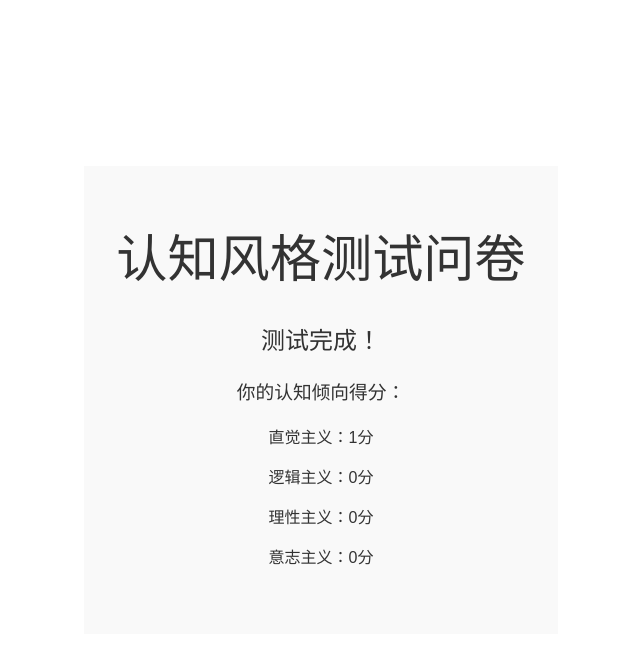
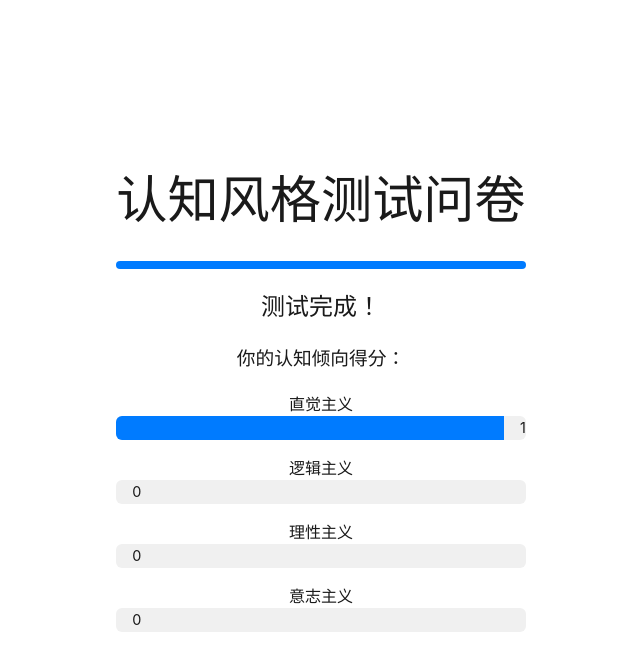
Before and after one commit to droggeljugLM/cognitive-style-quiz, a Vue app: page / in a window 1280 px wide. Both pictures are taken after a click on the button "尝试从整体感觉出发继续写下去". Shown: the top 670 px of the page, without its empty margins (319-959 px from the left). Built offline with nearby package versions, Linux system fonts and the light colour scheme.

Commit message:
认知风格问卷

```diff
--- a/src/components/CognitiveQuiz.vue
+++ b/src/components/CognitiveQuiz.vue
@@ -1,25 +1,47 @@
 <template>
     <div class="container">
       <h1>认知风格测试问卷</h1>
+
+      <!-- 进度条 -->
+      <div class="progress-bar">
+        <div class="progress" :style="{ width: progressPercent + '%' }"></div>
+      </div>
+
       <div v-if="current < questions.length" class="question-block">
         <h3>第 {{ current + 1 }} 题</h3>
         <p>{{ questions[current].text }}</p>
         <div class="options">
           <button
-            v-for="(option, index) in questions[current].options"
+            v-for="(option, index) in shuffledOptions"
             :key="index"
-            @click="answer(index)"
+            @click="answer(option.originalIndex)"
           >
-            {{ option }}
+            {{ option.text }}
           </button>
         </div>
       </div>
+
       <div v-else class="result-block">
         <h2>测试完成！</h2>
         <h3>你的认知倾向得分：</h3>
-        <p v-for="(style, index) in styles" :key="index">
-          {{ style }}：{{ score[index] }}分
-        </p>
+
+        <!-- 分数图表 -->
+        <div class="bar-chart">
+          <div
+            v-for="(style, index) in styles"
+            :key="index"
+            class="bar-item"
+          >
+            <span>{{ style }}</span>
+            <div class="bar">
+              <div
+                class="bar-fill"
+                :style="{ width: (score[index] / totalQuestions * 100) + '%' }"
+              ></div>
+              <span class="score">{{ score[index] }}</span>
+            </div>
+          </div>
+        </div>
       </div>
     </div>
   </template>
@@ -42,13 +64,34 @@
             ]
           }
           // TODO: 添加第 2~20 题
-        ]
+        ],
+        shuffledOptions: []
       };
     },
+    computed: {
+      totalQuestions() {
+        return this.questions.length;
+      },
+      progressPercent() {
+        return Math.round((this.current / this.totalQuestions) * 100);
+      }
+    },
+    created() {
+      this.shuffleCurrentOptions();
+    },
     methods: {
+      shuffleCurrentOptions() {
+        const currentOptions = this.questions[this.current].options;
+        this.shuffledOptions = currentOptions
+          .map((text, index) => ({ text, originalIndex: index }))
+          .sort(() => Math.random() - 0.5);
+      },
       answer(index) {
         this.score[index]++;
         this.current++;
+        if (this.current < this.questions.length) {
+          this.shuffleCurrentOptions();
+        }
       }
     }
   };
@@ -59,9 +102,9 @@
     max-width: 600px;
     margin: auto;
     padding: 2rem;
-    background: #f9f9f9;
-    color: #333;
-    font-family: sans-serif;
+    background: #ffffff;
+    color: #1a1a1a;
+    font-family: -apple-system, BlinkMacSystemFont, "Segoe UI", Roboto, "Helvetica Neue", Arial, sans-serif;
   }
   .question-block, .result-block {
     margin-bottom: 2rem;
@@ -70,14 +113,57 @@
     display: block;
     margin: 0.5rem 0;
     padding: 0.75rem;
-    border: none;
-    background-color: #e0e0e0;
-    border-radius: 6px;
+    border: 1px solid #cccccc;
+    background-color: #ffffff;
+    border-radius: 8px;
     cursor: pointer;
     width: 100%;
     font-size: 1rem;
+    transition: all 0.2s ease;
+    color: #333;
   }
   .options button:hover {
-    background-color: #ccc;
+    background-color: #007bff;
+    color: #fff;
+    border-color: #007bff;
+    box-shadow: 0 0 5px rgba(0, 123, 255, 0.3);
+  }
+  .progress-bar {
+    width: 100%;
+    height: 8px;
+    background: #eee;
+    border-radius: 4px;
+    overflow: hidden;
+    margin-bottom: 1rem;
+  }
+  .progress {
+    height: 100%;
+    background: #007bff;
+    transition: width 0.3s ease;
+  }
+  .bar-chart {
+    margin-top: 1rem;
+  }
+  .bar-item {
+    margin-bottom: 1rem;
+  }
+  .bar {
+    display: flex;
+    align-items: center;
+    background: #f0f0f0;
+    border-radius: 6px;
+    overflow: hidden;
+    height: 24px;
+  }
+  .bar-fill {
+    height: 100%;
+    background: #007bff;
+    transition: width 0.3s ease;
+  }
+  .score {
+    margin-left: 8px;
+    padding-left: 8px;
+    white-space: nowrap;
+    font-size: 0.9rem;
   }
   </style>
```
